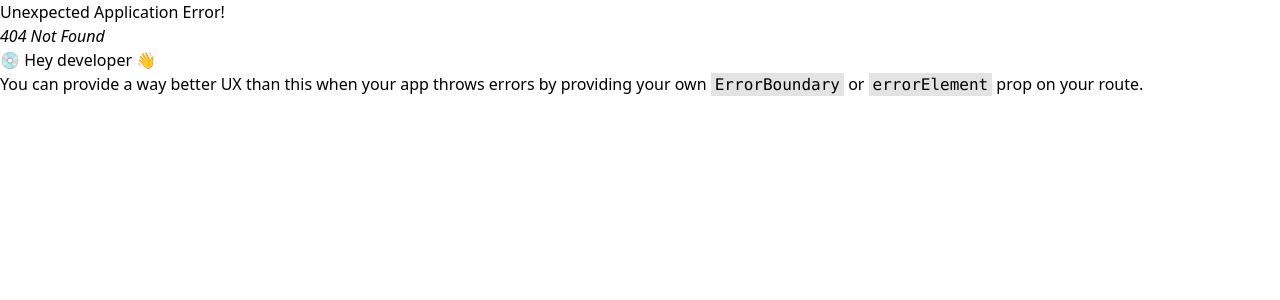
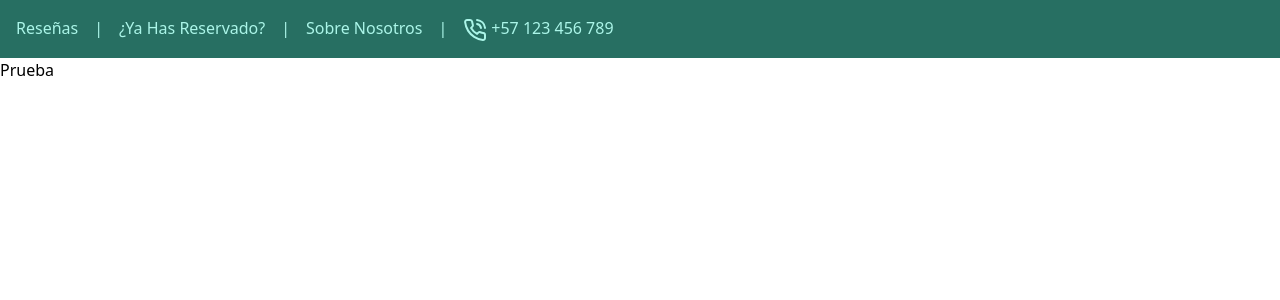
Before and after one commit to carobte/Dream-Reserve-Front, a React (Vite) app: page /prueba in a window 1280 px wide. Before the commit this address had no page. Shown: the top 300 px of the page. Built offline with nearby package versions, Linux system fonts and the light colour scheme.

Commit message:
Feat: Header layaout

```diff
--- a/package.json
+++ b/package.json
@@ -14,6 +14,7 @@
     "@emotion/react": "^11.13.3",
     "@emotion/styled": "^11.13.0",
     "@mui/material": "^6.0.2",
+    "lucide-react": "^0.439.0",
     "postcss": "^8.4.45",
     "react": "^18.3.1",
     "react-datepicker": "^7.3.0",
--- a/src/Routes/Router.jsx
+++ b/src/Routes/Router.jsx
@@ -1,5 +1,6 @@
 import { createBrowserRouter, Route, createRoutesFromElements } from 'react-router-dom';
-import { Home, Login, Register } from '../pages';
+import { Home, Login, Register, Prueba } from '../pages';
+
 
 export const router = createBrowserRouter(
   createRoutesFromElements(
@@ -9,6 +10,7 @@ export const router = createBrowserRouter(
       <Route path="/login" element={<Login />} />
       <Route path="/register" element={<Register />} />
       {/* <Route path="/reservations" element={<Reservations />} /> */}
+      <Route path="/prueba" element={<Prueba />} />
     </>
   )
 );
--- /dev/null
+++ b/src/layout/Header.jsx
@@ -0,0 +1,19 @@
+import { PhoneCall } from 'lucide-react';
+
+export default function Header() {
+    return (
+        <>
+        <nav className="bg-custom-green text-custom-navy-blue p-4">
+                <ul className="flex justify-start space-x-4">
+                    <li><a href="#" className="hover:underline">Reseñas</a></li>
+                    <li>|</li>
+                    <li><a href="#" className="hover:underline">¿Ya Has Reservado?</a></li>
+                    <li>|</li>
+                    <li><a href="#" className="hover:underline">Sobre Nosotros</a></li>
+                    <li>|</li>
+                    <li><a href="#" className="hover:underline"><PhoneCall className="inline mr-1 text-custom-navy-blue" />+57 123 456 789</a></li>
+                </ul>
+            </nav>
+        </>
+    );
+}
--- /dev/null
+++ b/src/layout/index.js
@@ -0,0 +1 @@
+export { default as Header } from './header';
--- /dev/null
+++ b/src/pages/Prueba.jsx
@@ -0,0 +1,10 @@
+import { Header } from '../layout/index';
+export default function Prueba() {
+    return (
+        <>
+            <Header />
+
+            <h2>Prueba</h2>
+        </>
+    );
+}
--- a/src/pages/index.js
+++ b/src/pages/index.js
@@ -4,10 +4,13 @@ import Login from './Login';
 // import Reservations from './Reservations';
 import Register from './Register';
 
+import Prueba from './prueba';
+
 export {
   Home,
   // ExploreOffers,
   Login,
-  Register
+  Register,
+  Prueba
   // Reservations,
 };
```
Also changed, not shown: 1 other file (tests, documents, lock files or other folders).
